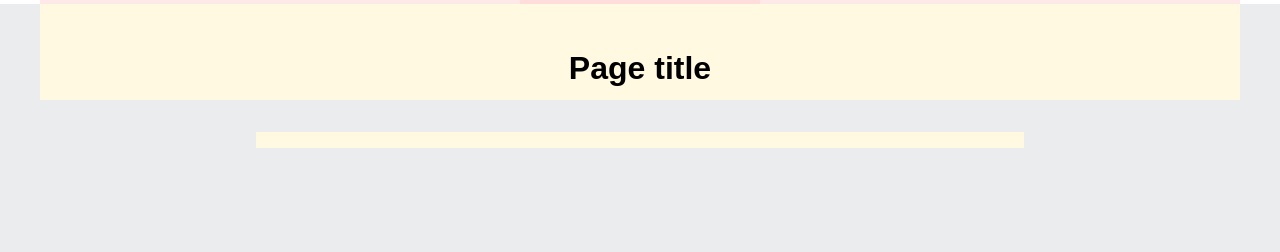
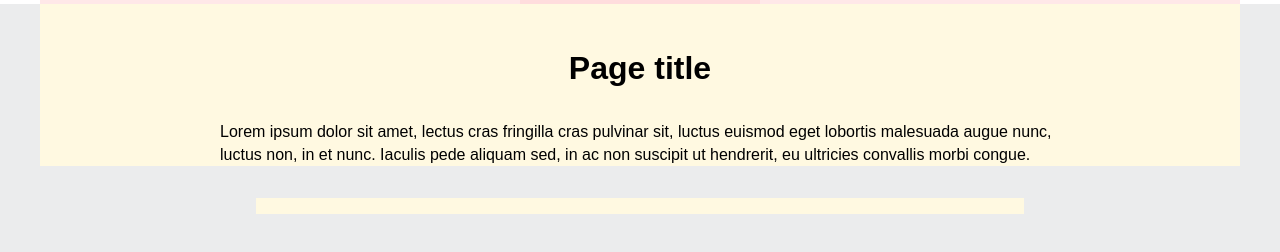
Before and after one commit to huiqingao/design_export, a plain HTML site: page index.html in a window 1280 px wide. Shown: the part 60-312 px from the top of the page. Drawn offline with Linux system fonts and the light colour scheme.

Commit message:
Fix the paragraph width

```diff
--- a/index.html
+++ b/index.html
@@ -26,8 +26,11 @@
       </div>
     </header>
     <main>
-      <div class="container title sans">
-        <h1>Page title</h1>
+      <div class="container">
+        <div class="text-area title sans">
+          <h1>Page title</h1>
+          <p>Lorem ipsum dolor sit amet, lectus cras fringilla cras pulvinar sit, luctus euismod eget lobortis malesuada augue nunc, luctus non, in et nunc. Iaculis pede aliquam sed, in ac non suscipit ut hendrerit, eu ultricies convallis morbi congue.</p>
+        </div>
       </div>
       <div class="container img-large">
         <img src="./images/sample.jpg" alt="">
--- a/style.css
+++ b/style.css
@@ -18,6 +18,10 @@ body {
 a {
   text-decoration: none;
   color: inherit;
+}
+
+p {
+  line-height: 1.4rem;
 }
 
 /* Header */
@@ -95,6 +99,12 @@ header .container .nav ul li {
       background-color: #FFDDDD;
   }
 
+  /* Text area */
+  .text-area {
+    width: 70%;
+    margin: 0 auto;
+  }
+
   /* Header */
   header .container {
     display: flex;
@@ -109,6 +119,11 @@ header .container .nav ul li {
 
   header .container .logo img {
     width: 80%;
+  }
+
+  /* Page title */
+  main .container .text-area p {
+    text-align: left;
   }
 
   /* Large image */
@@ -129,6 +144,17 @@ header .container .nav ul li {
     width: 100%;
     background-color: #FFF9E1;
     height: 100%;
+    margin: 0 auto;
+  }
+
+  /* Text style */
+  p {
+    text-align: left;
+  }
+
+  /* Text area */
+  .text-area {
+    width: 85%;
     margin: 0 auto;
   }
 
@@ -162,6 +188,9 @@ header .container .nav ul li {
     margin-top: -0.5rem;
     text-align: center;
   }
+
+  /* Page title */
+
 
   /* Large image */
   main .img-large {
```
